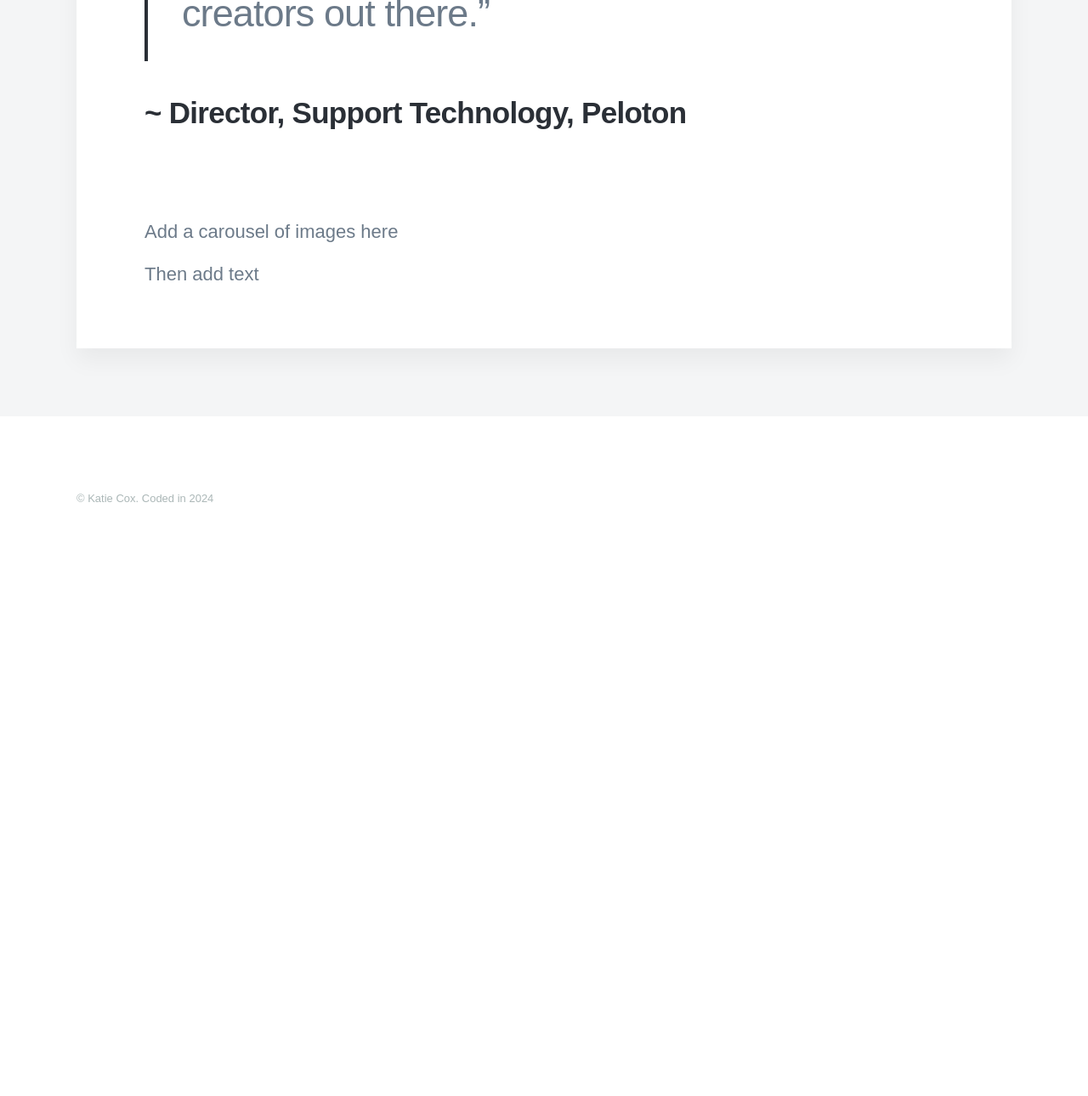
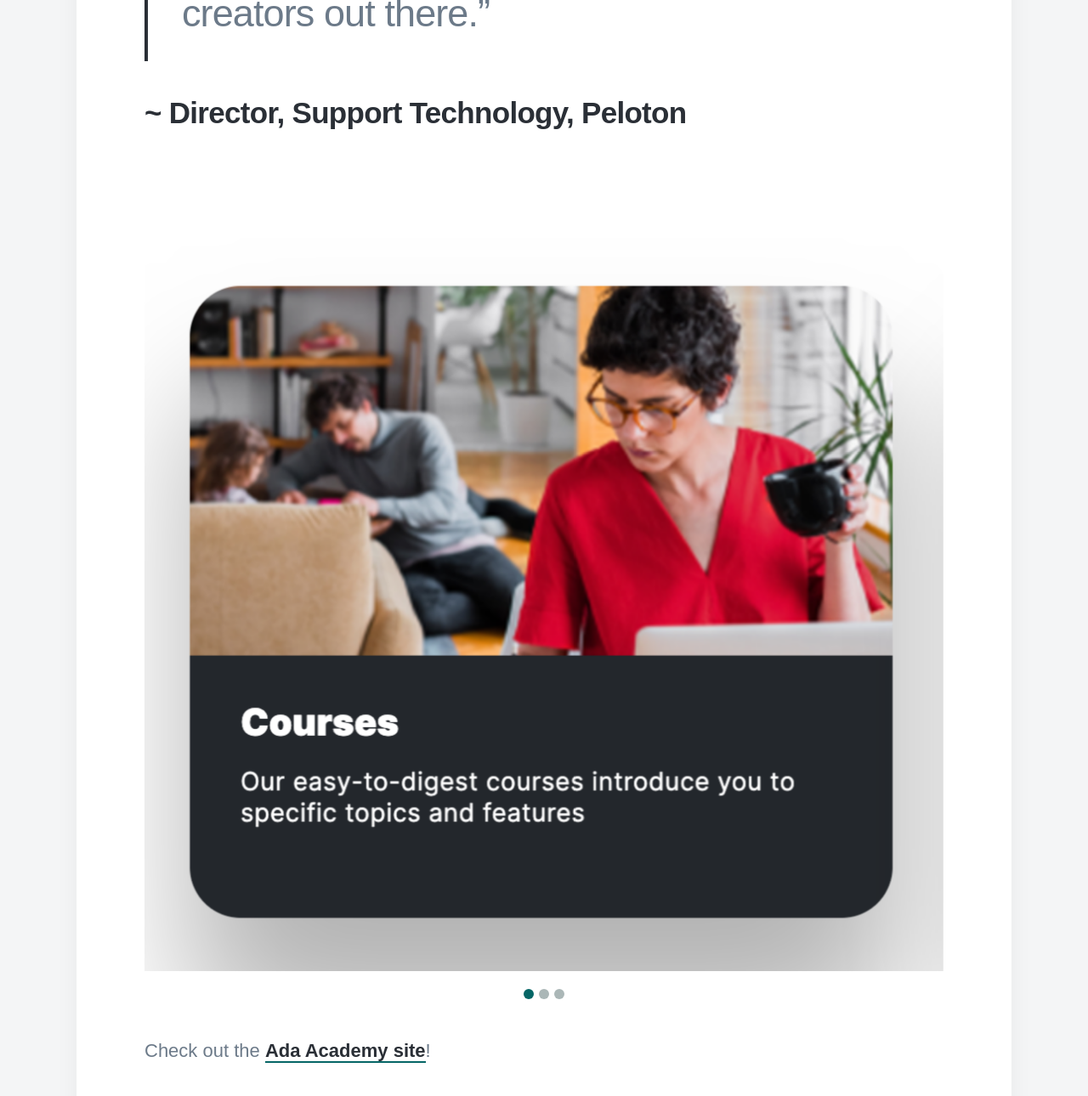
Before and after one commit to cox-katie/portfolio, a Jekyll site: the page built from _projects/ada-academy.md, in a window 1280 px wide and 1400 px high, scrolled down 898 px. Shown: the top 1290 px of the window at 85% size. Built offline with Jekyll 4.4.1, drawn with Linux system fonts in a browser that asks for light colours; nearby versions of some CDN libraries; some web fonts are replaced; before the commit the page ends 1571 px from its top, so only the background shows below that.

Commit message:
updating academy

```diff
--- a/_projects/ada-academy.md
+++ b/_projects/ada-academy.md
@@ -14,7 +14,12 @@
 
 <br><br>
 
-Add a carousel of images here
+<div class="gallery" data-columns="1">
+	<img src="/images/Ada-Academy/courses.png">
+	<img src="/images/Ada-Academy/learning-path.png">
+    <img src="/images/Ada-Academy/credential.png">
+</div>
 
 
-Then add text
+
+Check out the [Ada Academy site](https://www.ada-education.com/pages/about-acx-academy)!
```
Also changed, not shown: other parts of _projects/ada-academy.md (+1 -1 lines), images/Ada-Academy/courses.png (added), images/Ada-Academy/credential.png (added), images/Ada-Academy/learning-path.png (added), 2 other files.
